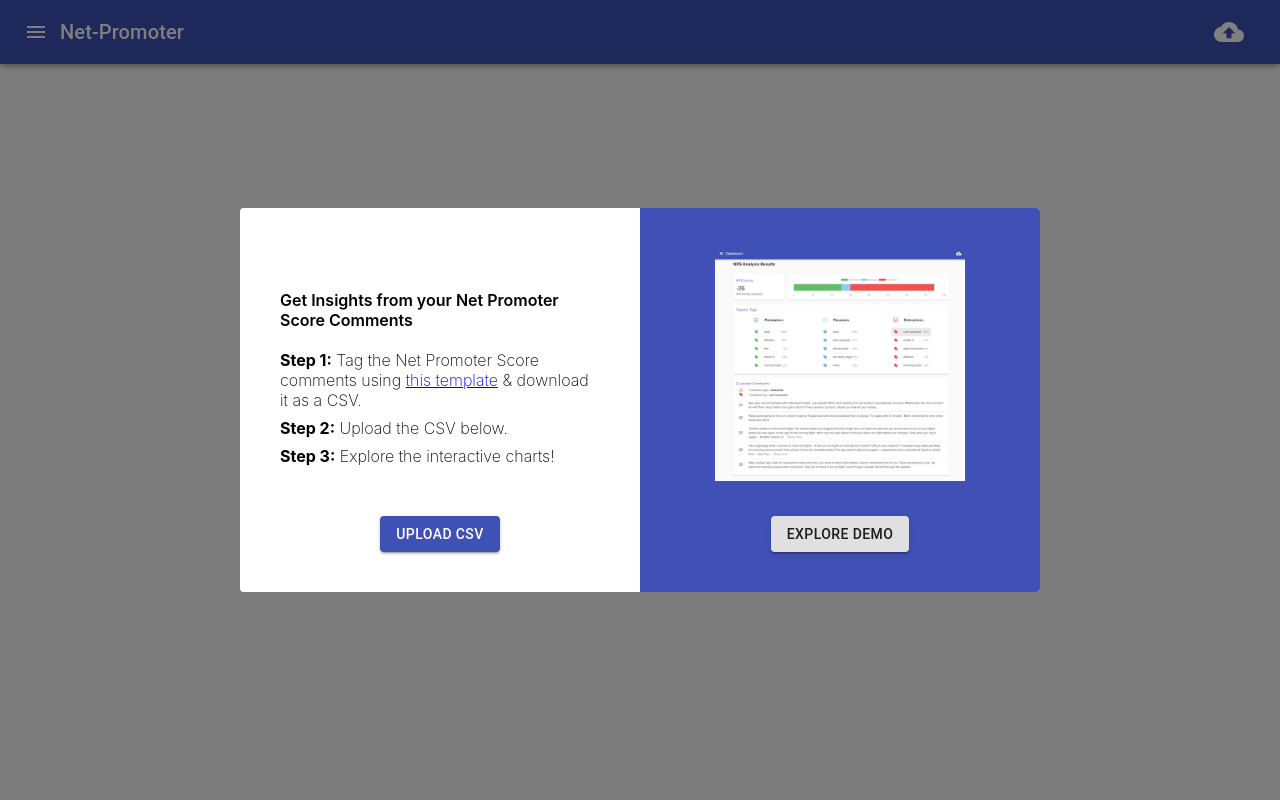
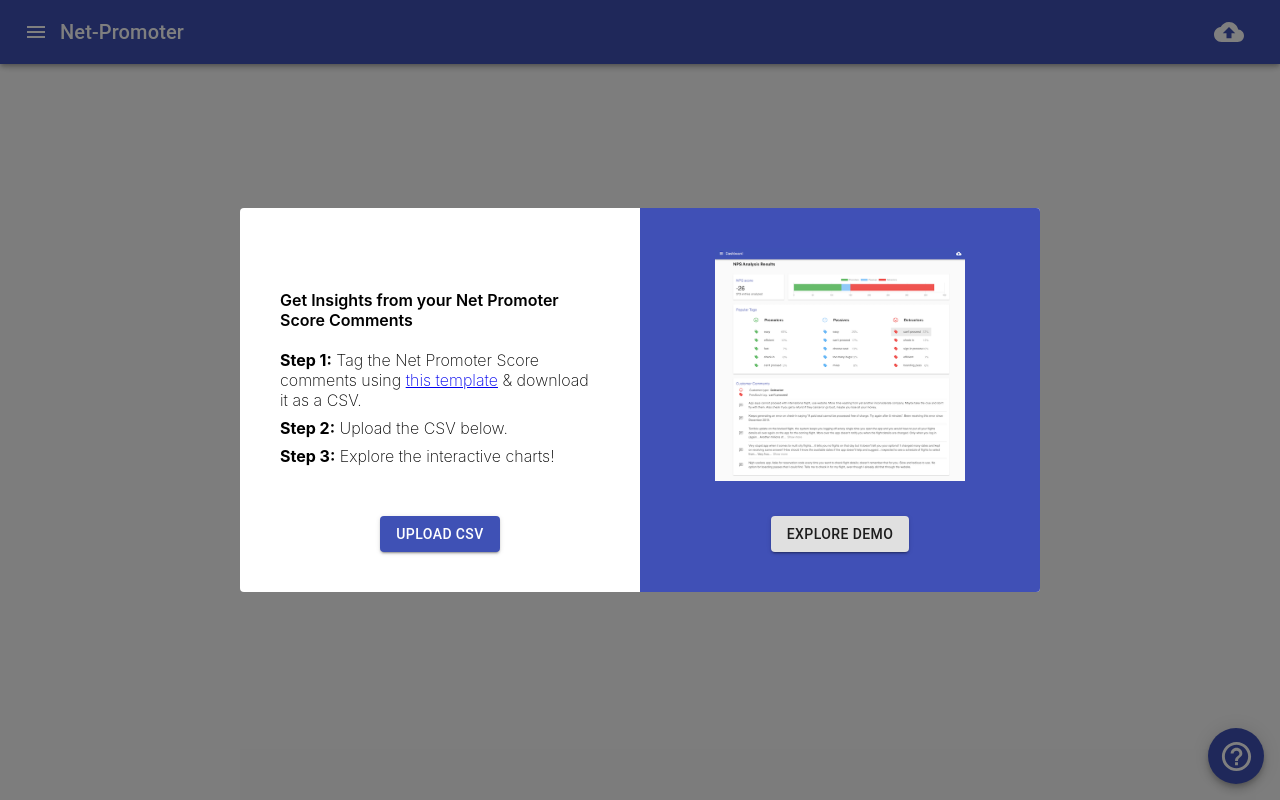
Before and after one commit to dilanustek/Promoter, a React (Create React App) app: page / in a window 1280 px wide. Built offline with nearby package versions, Linux system fonts and the light colour scheme.

Commit message:
added feedback button

```diff
--- a/src/App.css
+++ b/src/App.css
@@ -19,3 +19,10 @@
 .appbar-title {
   flex-grow: 1;
 }
+
+.popover-txt {
+  padding: 24px;
+  padding-bottom: 36px;
+  border: 16px solid #3f51b5;
+  width: 340px;
+}
--- a/src/App.tsx
+++ b/src/App.tsx
@@ -9,6 +9,7 @@ import Typography from "@material-ui/core/Typography";
 import IconButton from "@material-ui/core/IconButton";
 import MenuIcon from "@material-ui/icons/Menu";
 import BackupIcon from "@material-ui/icons/Backup";
+import FeedbackButton from "./FeedbackButton";
 
 interface State {
   allNPS: NPSEntry[] | null;
@@ -63,6 +64,7 @@ class App extends Component<{}, State> {
             setIsUploadModal={this.setIsUploadModal}
           />
           {this.state.allNPS ? <NPSstats allNPS={this.state.allNPS} /> : null}
+          <FeedbackButton />
         </div>
       </section>
     );
--- /dev/null
+++ b/src/FeedbackButton.tsx
@@ -0,0 +1,81 @@
+import React, { Component } from "react";
+import Fab from "@material-ui/core/Fab";
+import HelpOutlineIcon from "@material-ui/icons/HelpOutline";
+import { styled } from "@material-ui/core/styles";
+import Popover from "@material-ui/core/Popover";
+import Typography from "@material-ui/core/Typography";
+import "./App.css";
+
+const MyFabButton = styled(Fab)(({ theme }) => ({
+  position: "fixed",
+  bottom: 16,
+  right: 16,
+}));
+
+const MyPopover = styled(Popover)(({ theme }) => ({}));
+
+interface State {
+  isFeedbackOpen: boolean;
+}
+
+class FeedbackButton extends Component<{}, State> {
+  state: State = {
+    isFeedbackOpen: false,
+  };
+
+  fabButtonRef = React.createRef<HTMLButtonElement>();
+
+  toggleFeedback = () => {
+    this.setState({ isFeedbackOpen: !this.state.isFeedbackOpen });
+  };
+  render() {
+    return (
+      <div>
+        <MyFabButton
+          className="feedback-fab"
+          color="primary"
+          aria-label="feedback"
+          onClick={this.toggleFeedback}
+          ref={this.fabButtonRef}
+        >
+          <HelpOutlineIcon fontSize="large" />
+        </MyFabButton>
+        <MyPopover
+          id={"popover"}
+          open={this.state.isFeedbackOpen}
+          anchorEl={this.fabButtonRef.current}
+          onClose={this.toggleFeedback}
+          anchorOrigin={{
+            vertical: "top",
+            horizontal: "left",
+          }}
+          transformOrigin={{
+            vertical: "bottom",
+            horizontal: "right",
+          }}
+        >
+          <Typography className="popover-txt">
+            <h3> Hi!</h3>
+            <div>
+              If you have any feedback or questions on Net-Promoter, feel free
+              to send me an email!
+            </div>
+            <u>dilanustek@gmail.com </u>
+            <h3> FAQ</h3>
+            <h4>
+              Why not auto-tag the comments rather than asking users to upload a
+              pre-tagged spreadheet?
+            </h4>
+            <div>
+              Version 2 of this app would have this functionality. If you're
+              interested in this happening, drop me a email to indicate your
+              interest!
+            </div>
+          </Typography>
+        </MyPopover>
+      </div>
+    );
+  }
+}
+
+export default FeedbackButton;
```
